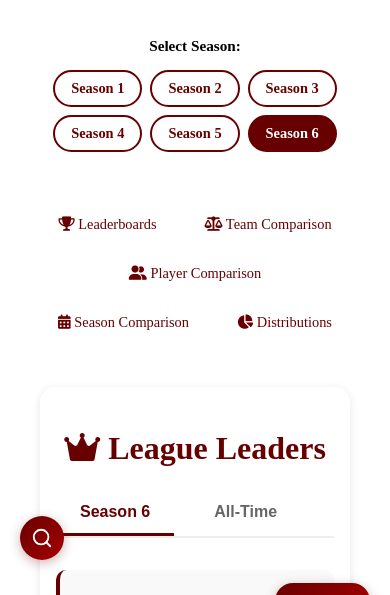
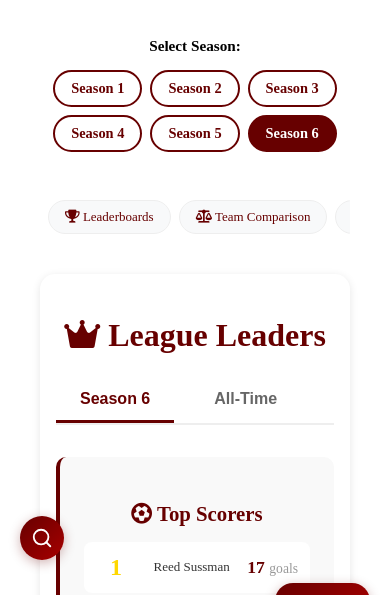
Before and after one commit to Fejiroisaacs/Haverford-IFL, a FastAPI app: page /statistics in a window 390 px wide. Shown: the part 205-800 px from the top of the page. Run offline with FastAPI, Linux system fonts and the light colour scheme; parts of the project's set-up code (start-up, migrations or seed data) failed here and were passed over; some libraries are stand-ins or nearby versions.

Commit message:
fixed statistics dashboard nav

```diff
--- a/templates/statistics.html
+++ b/templates/statistics.html
@@ -661,12 +661,27 @@ html {
 
     .quick-nav {
         top: 0;
-        align-items: stretch;
-        font-size: 0.9rem;
+        align-items: center;
+        flex-wrap: nowrap;
+        overflow-x: auto;
+        justify-content: flex-start;
+        padding: 0.5rem;
+        -webkit-overflow-scrolling: touch;
+        scrollbar-width: none; /* Firefox */
+        gap: 0.5rem;
+    }
+
+    .quick-nav::-webkit-scrollbar {
+        display: none; /* Safari and Chrome */
     }
 
     .nav-link {
         text-align: center;
+        white-space: nowrap;
+        background: #f8f9fa;
+        border-radius: 20px;
+        padding: 0.5rem 1rem;
+        border: 1px solid #eee;
     }
 
     .leaders-grid {
@@ -697,6 +712,16 @@ html {
     }
 }
 </style>
+
+<script id="team-comparison-data" type="application/json">
+    {{ team_comparison|default([])|tojson|safe }}
+</script>
+<script id="rating-distribution-data" type="application/json">
+    {{ rating_distribution|default({})|tojson|safe }}
+</script>
+<script id="season-comparison-data" type="application/json">
+    {{ season_comparison|default([])|tojson|safe }}
+</script>
 
 <script>
 // Tab switching
@@ -761,8 +786,8 @@ document.addEventListener('DOMContentLoaded', function() {
         observer.observe(quickNav);
     }
 
-    const teamData = {{ team_comparison|tojson|safe }};
-    const ratingDist = {{ rating_distribution|tojson|safe }};
+    const teamData = JSON.parse(document.getElementById('team-comparison-data').textContent || 'null');
+    const ratingDist = JSON.parse(document.getElementById('rating-distribution-data').textContent || 'null');
 
     // Win Percentage Chart
     if (teamData && teamData.length > 0) {
@@ -917,7 +942,7 @@ document.addEventListener('DOMContentLoaded', function() {
 
 
     // Season Comparison Charts
-    const seasonCompData = {{ season_comparison|tojson|safe }};
+    const seasonCompData = JSON.parse(document.getElementById('season-comparison-data').textContent || 'null');
     if (seasonCompData && seasonCompData.length > 0) {
         // Goals comparison
         new Chart(document.getElementById('seasonGoalsCompareChart'), {
```
